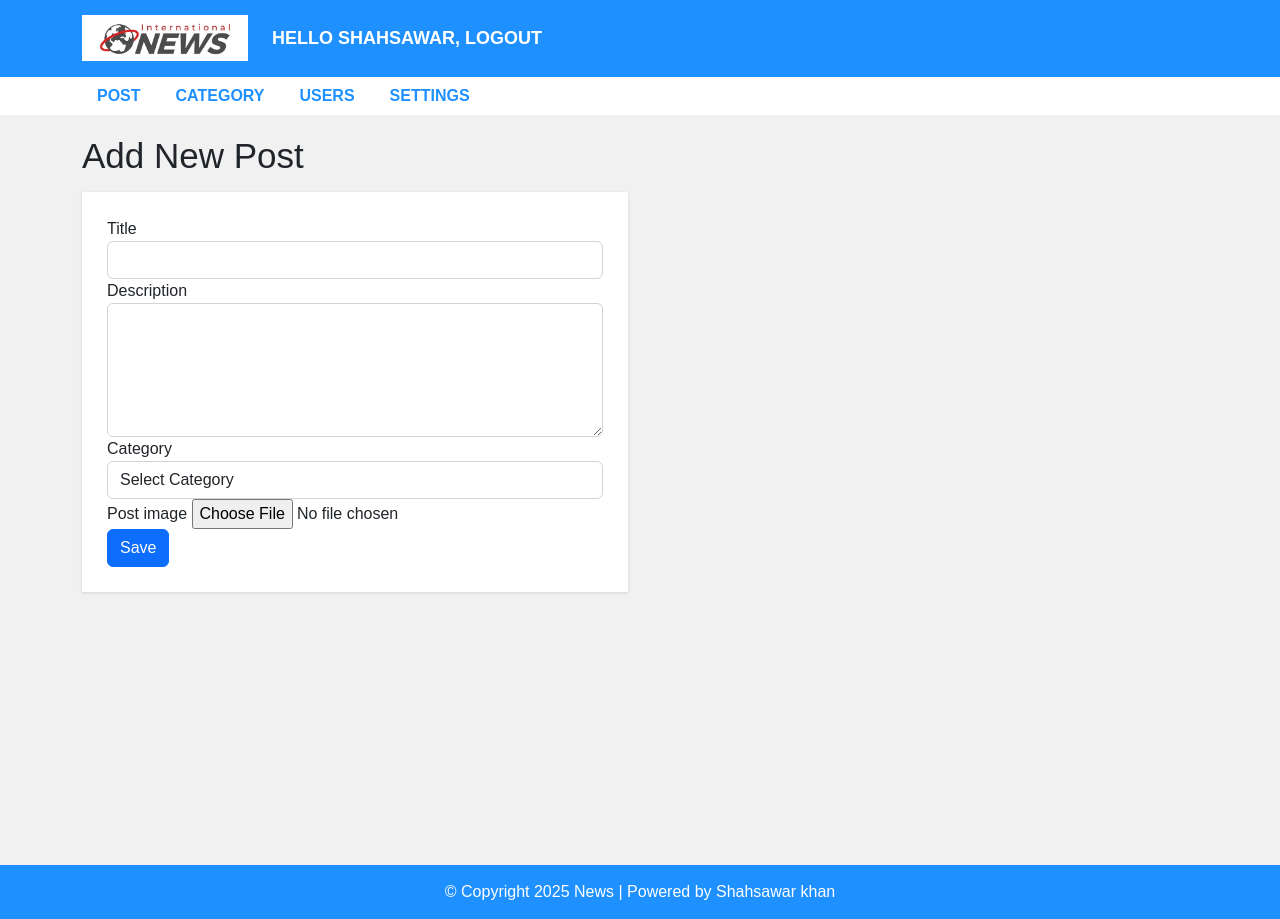
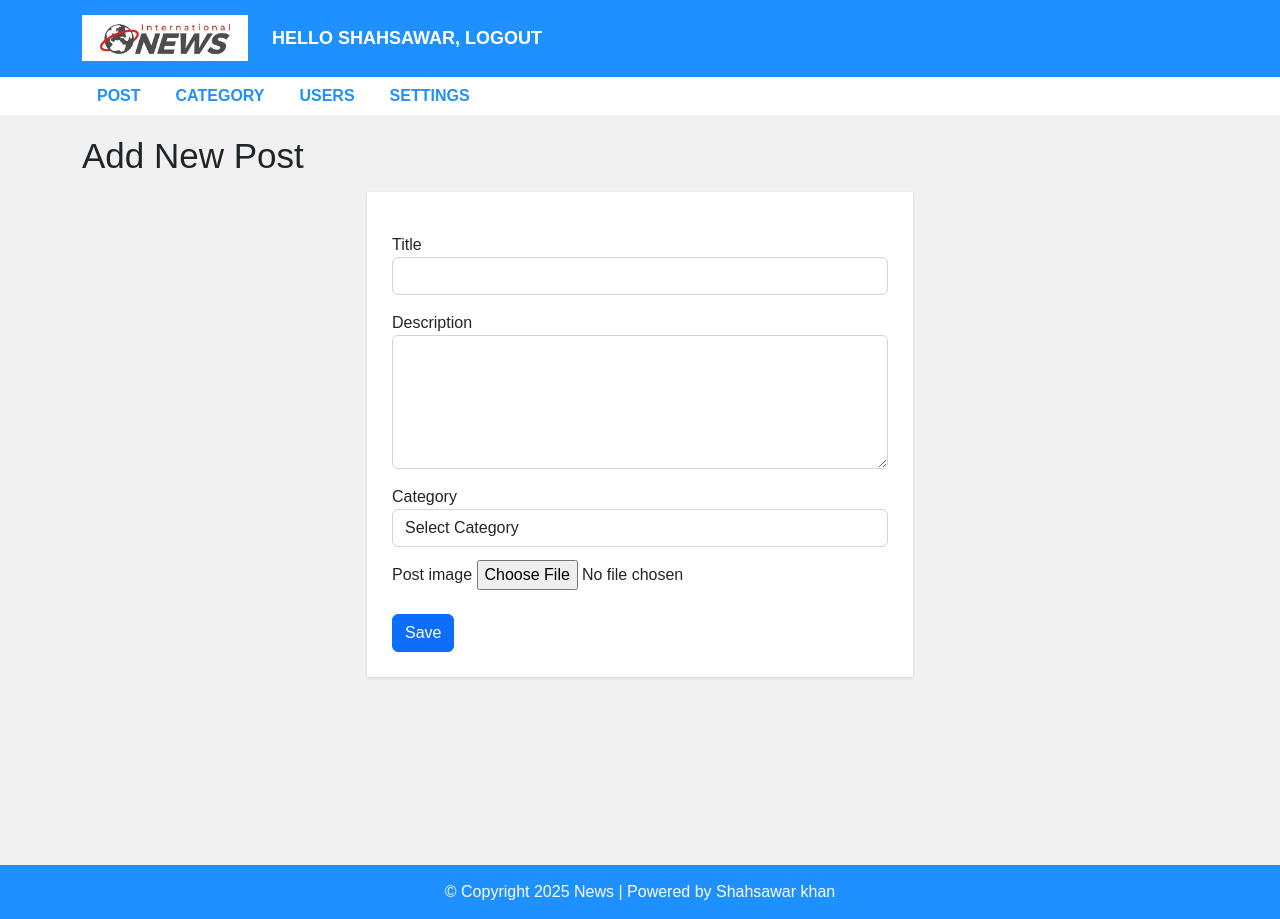
Before and after one commit to shahsawar28032/News-Project, a PHP site: page /news-project/shahsawar/add-post.php in a window 1280 px wide. Run offline with PHP 8.4, Linux system fonts and the light colour scheme; a user stored in the database is signed in; data comes from the database, SQL or seed files in the repository.

Commit message:
Update add-post.php

```diff
--- a/shahsawar/add-post.php
+++ b/shahsawar/add-post.php
@@ -1,23 +1,23 @@
 <?php include "header.php"; ?>
   <div id="admin-content">
       <div class="container">
-         <div class="row">
+         <div class="row justify-content-center">
              <div class="col-md-12">
                  <h1 class="admin-heading">Add New Post</h1>
              </div>
               <div class="col-md-offset-3 col-md-6">
                   <!-- Form -->
-                  <form  action="save-post.php" method="POST" enctype="multipart/form-data">
+                 <form  action="save-post.php" method="POST" enctype="multipart/form-data">
                       <div class="form-group">
-                          <label for="post_title">Title</label>
+                          <label for="post_title" class="mt-3">Title</label>
                           <input type="text" name="post_title" class="form-control" autocomplete="off" required>
                       </div>
                       <div class="form-group">
-                          <label for="exampleInputPassword1"> Description</label>
+                          <label for="exampleInputPassword1" class="mt-3"> Description</label>
                           <textarea name="postdesc" class="form-control" rows="5"  required></textarea>
                       </div>
                       <div class="form-group">
-                          <label for="exampleInputPassword1">Category</label>
+                          <label for="exampleInputPassword1" class="mt-3">Category</label>
                           <select name="category" class="form-control">
                               <option disabled selected> Select Category</option>
                               <?php
@@ -35,10 +35,10 @@
                           </select>
                       </div>
                       <div class="form-group">
-                          <label for="exampleInputPassword1">Post image</label>
+                          <label for="exampleInputPassword1" class="mt-3">Post image</label>
                           <input type="file" name="fileToUpload" required>
                       </div>
-                      <input type="submit" name="submit" class="btn btn-primary" value="Save" required />
+                      <input type="submit" name="submit" class="btn btn-primary mt-4" value="Save" required />
                   </form>
                   <!--/Form -->
               </div>
```
